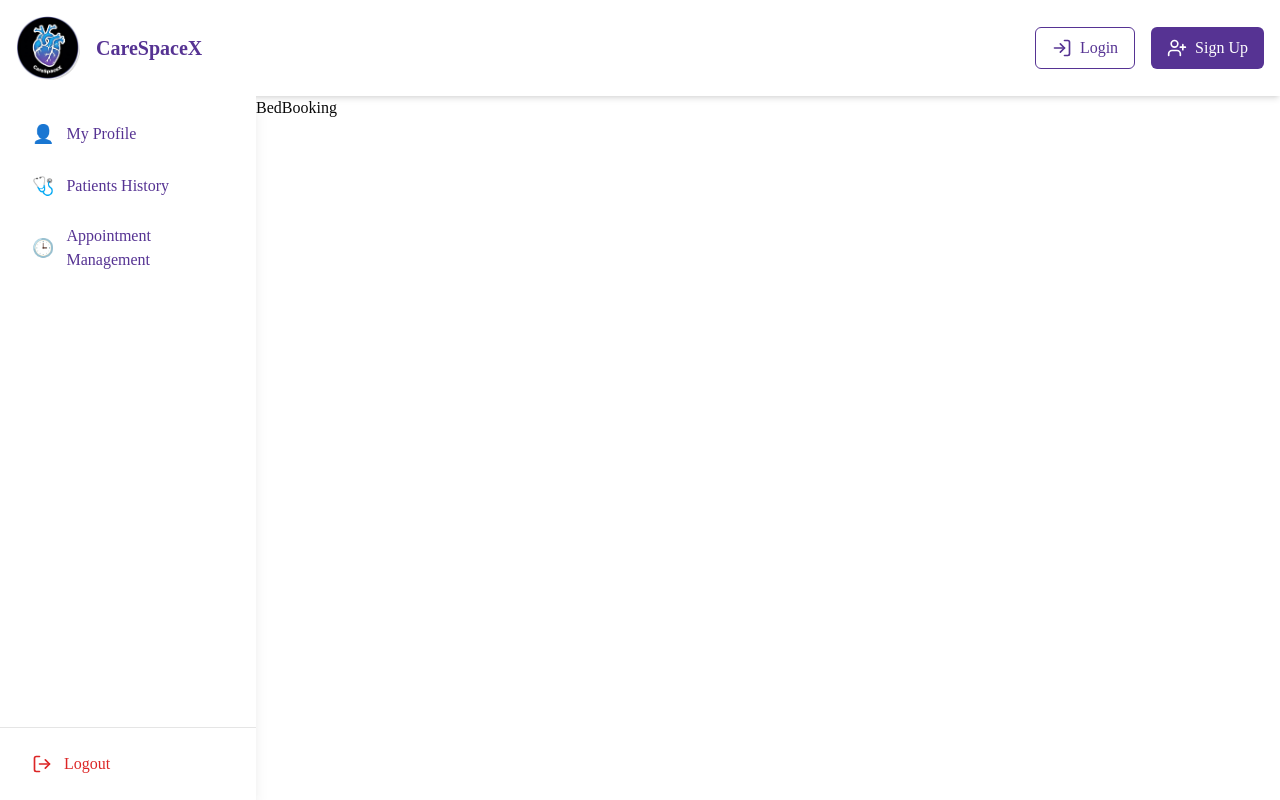
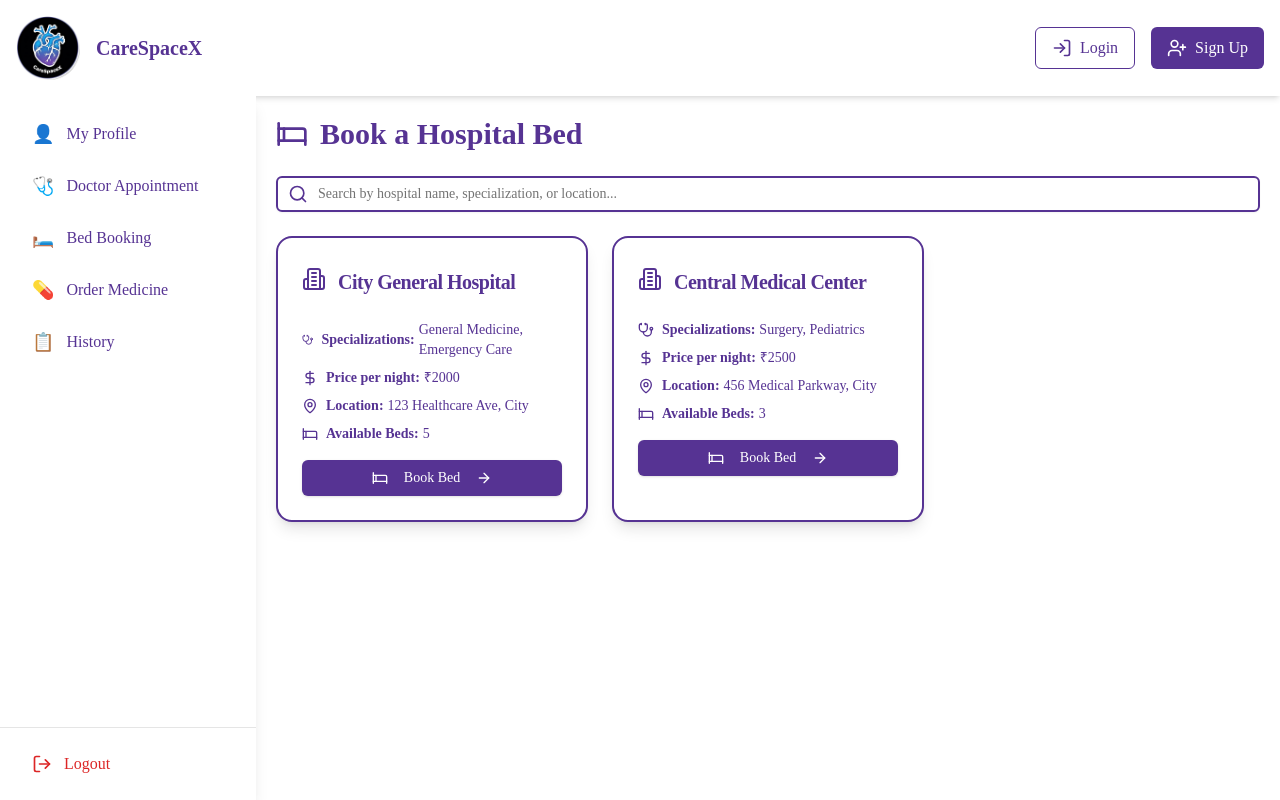
Before and after one commit to Adarshrajsrivastwa/Medical-website, a React (Vite) app in the folder frontend/: page /bed-booking in a window 1280 px wide. Built offline with nearby package versions, Linux system fonts and the light colour scheme; a web font is replaced by a local one.

Commit message:
Bed Booking Page added

```diff
--- a/frontend/src/App.jsx
+++ b/frontend/src/App.jsx
@@ -17,7 +17,7 @@ import DoctorProfile from "./Pages/DoctorDashboard/Profile";
 import AppointmentManagement from "./Pages/DoctorDashboard/AppointmentManagement";
 
 function App() {
-  const [userRole, setUserRole] = useState("doctor");
+  const [userRole, setUserRole] = useState("patient");
 
   return (
     <Router>
--- a/frontend/src/Components/Sidebar.jsx
+++ b/frontend/src/Components/Sidebar.jsx
@@ -15,8 +15,9 @@ const Sidebar = ({ userRole, onLogout }) => {
         ],
         doctor: [
             { path: "/doctor-profile", label: "My Profile", icon: "👤" },
+            { path: "/patients-history", label: "Medicine Help", icon: "💊" },
+            { path: "/appointment-management", label: "Appointment Management", icon: "🕒" },
             { path: "/patients-history", label: "Patients History", icon: "🩺" },
-            { path: "/appointment-management", label: "Appointment Management", icon: "🕒" },
         ],
         hospital: [
             { path: "/hospital-detail", label: "Hospital Info", icon: "🏥" },
--- a/frontend/src/Pages/PatientDashboard/BedBooking.jsx
+++ b/frontend/src/Pages/PatientDashboard/BedBooking.jsx
@@ -1,9 +1,151 @@
-import React from 'react'
+import React, { useState } from 'react';
+import { Card, CardContent, CardHeader, CardTitle } from "@/components/ui/card";
+import { Button } from "@/components/ui/button";
+import { Input } from "@/components/ui/input";
+import {
+  Building2,
+  Bed,
+  DollarSign,
+  MapPin,
+  Search,
+  ArrowRight,
+  Stethoscope
+} from "lucide-react";
+import BookBed from './BookBed';
 
-function BedBooking() {
+const BedBooking = () => {
+  const [searchTerm, setSearchTerm] = useState("");
+  const [isModalOpen, setIsModalOpen] = useState(false);
+  const [selectedHospital, setSelectedHospital] = useState(null);
+
+  // Sample data with INR prices
+  const hospitals = [
+    {
+      id: 1,
+      name: "City General Hospital",
+      specializations: ["General Medicine", "Emergency Care"],
+      pricePerNight: 2000,
+      location: "123 Healthcare Ave, City",
+      availableBeds: 5
+    },
+    {
+      id: 2,
+      name: "Central Medical Center",
+      specializations: ["Surgery", "Pediatrics"],
+      pricePerNight: 2500,
+      location: "456 Medical Parkway, City",
+      availableBeds: 3
+    },
+  ];
+
+  const filteredHospitals = hospitals.filter((hospital) =>
+    `${hospital.name} ${hospital.specializations.join(' ')} ${hospital.location}`
+      .toLowerCase()
+      .includes(searchTerm.toLowerCase())
+  );
+
+  const handleSearchChange = (e) => {
+    setSearchTerm(e.target.value);
+  };
+
+  const handleBookBed = (hospital) => {
+    setSelectedHospital(hospital);
+    setIsModalOpen(true);
+  };
+
+  const handleCloseModal = () => {
+    setIsModalOpen(false);
+    setSelectedHospital(null);
+  };
+
   return (
-    <div>BedBooking</div>
-  )
-}
+    <div className="p-5" style={{ color: "#563393" }}>
+      {/* Rest of the header and search remains the same */}
+      <div className="flex items-center mb-6">
+        <Bed size={32} color="#563393" className="mr-3" />
+        <h1 className="text-3xl font-bold" style={{ color: "#563393" }}>
+          Book a Hospital Bed
+        </h1>
+      </div>
 
-export default BedBooking
+      <div className="relative mb-6">
+        <Search size={20} color="#563393" className="absolute left-3 top-1/2 transform -translate-y-1/2" />
+        <Input
+          placeholder="Search by hospital name, specialization, or location..."
+          className="pl-10 border-2"
+          value={searchTerm}
+          onChange={handleSearchChange}
+          style={{ borderColor: "#563393", color: "#563393" }}
+        />
+      </div>
+
+      <div className="grid grid-cols-1 sm:grid-cols-2 lg:grid-cols-3 gap-6">
+        {filteredHospitals.map((hospital) => (
+          <Card
+            key={hospital.id}
+            className="rounded-2xl shadow-lg hover:shadow-xl transition-shadow duration-300"
+            style={{ backgroundColor: "white", border: "2px solid #563393" }}
+          >
+            <CardHeader className="flex flex-row items-center space-x-3">
+              <Building2 size={24} color="#563393" />
+              <CardTitle className="text-xl" style={{ color: "#563393" }}>
+                {hospital.name}
+              </CardTitle>
+            </CardHeader>
+            <CardContent>
+              <div className="space-y-2 mb-4">
+                <p className="text-sm flex items-center" style={{ color: "#563393" }}>
+                  <Stethoscope size={16} className="mr-2" />
+                  <strong>Specializations:</strong>
+                  <span className="ml-1">{hospital.specializations.join(', ')}</span>
+                </p>
+                <p className="text-sm flex items-center" style={{ color: "#563393" }}>
+                  <DollarSign size={16} className="mr-2" />
+                  <strong>Price per night:</strong>
+                  <span className="ml-1">₹{hospital.pricePerNight}</span>
+                </p>
+                <p className="text-sm flex items-center" style={{ color: "#563393" }}>
+                  <MapPin size={16} className="mr-2" />
+                  <strong>Location:</strong>
+                  <span className="ml-1">{hospital.location}</span>
+                </p>
+                <p className="text-sm flex items-center" style={{ color: "#563393" }}>
+                  <Bed size={16} className="mr-2" />
+                  <strong>Available Beds:</strong>
+                  <span className="ml-1">{hospital.availableBeds}</span>
+                </p>
+              </div>
+              <Button
+                onClick={() => handleBookBed(hospital)}
+                className="w-full flex items-center justify-center hover:bg-[#6F4BA3]"
+                style={{ backgroundColor: "#563393", color: "white" }}
+              >
+                <Bed size={16} className="mr-2" />
+                Book Bed
+                <ArrowRight size={16} className="ml-2" />
+              </Button>
+            </CardContent>
+          </Card>
+        ))}
+      </div>
+
+      {filteredHospitals.length === 0 && (
+        <div className="text-center mt-4 flex flex-col items-center justify-center" style={{ color: "#563393" }}>
+          <Search size={48} color="#563393" className="mb-4" />
+          <p className="text-lg">No hospitals found matching your search.</p>
+        </div>
+      )}
+
+      {selectedHospital && (
+        <BookBed
+          isOpen={isModalOpen}
+          onClose={handleCloseModal}
+          hospitalName={selectedHospital.name}
+          pricePerNight={selectedHospital.pricePerNight}
+        />
+      )}
+    </div>
+  );
+};
+
+export default BedBooking;
--- /dev/null
+++ b/frontend/src/Pages/PatientDashboard/BookBed.jsx
@@ -0,0 +1,102 @@
+import React, { useState } from "react";
+import {
+    Dialog,
+    DialogContent,
+    DialogHeader,
+    DialogTitle,
+    DialogDescription
+} from "@/components/ui/dialog";
+import { Button } from "@/components/ui/button";
+import { Input } from "@/components/ui/input";
+import { Bed, FileText } from "lucide-react";
+
+const BookBedModal = ({
+    isOpen,
+    onClose,
+    hospitalName,
+    pricePerNight
+}) => {
+    const [formData, setFormData] = useState({
+        patientName: "",
+        reason: ""
+    });
+
+    const handleInputChange = (e) => {
+        const { name, value } = e.target;
+        setFormData(prev => ({
+            ...prev,
+            [name]: value,
+        }));
+    };
+
+    const handleSubmit = (e) => {
+        e.preventDefault();
+        console.log("Booking details:", formData);
+        onClose();
+    };
+
+    return (
+        <Dialog open={isOpen} onOpenChange={onClose}>
+            <DialogContent className="max-w-md bg-white">
+                <DialogHeader>
+                    <DialogTitle className="text-2xl flex items-center text-[#563393]">
+                        <Bed className="mr-2 text-[#7A51B3]" />
+                        <span className="text-[#563393]">Book Hospital Bed</span>
+                    </DialogTitle>
+                    <DialogDescription className="text-[#7A51B3]">
+                        Book a bed at {hospitalName} - ₹{pricePerNight}/night
+                    </DialogDescription>
+                </DialogHeader>
+
+                <form onSubmit={handleSubmit} className="space-y-4">
+                    <div>
+                        <label
+                            htmlFor="patientName"
+                            className="flex items-center mb-2 text-[#563393]"
+                        >
+                            <FileText size={16} className="mr-2 text-[#7A51B3]" />
+                            <span>Patient Name</span>
+                        </label>
+                        <Input
+                            id="patientName"
+                            name="patientName"
+                            value={formData.patientName}
+                            onChange={handleInputChange}
+                            placeholder="Enter patient's full name"
+                            required
+                            className="border-[#7A51B3] text-[#563393] focus:border-[#563393]"
+                        />
+                    </div>
+
+                    <div>
+                        <label
+                            htmlFor="reason"
+                            className="flex items-center mb-2 text-[#563393]"
+                        >
+                            <FileText size={16} className="mr-2 text-[#7A51B3]" />
+                            <span>Reason for Admission</span>
+                        </label>
+                        <Input
+                            id="reason"
+                            name="reason"
+                            value={formData.reason}
+                            onChange={handleInputChange}
+                            placeholder="Describe the reason for admission"
+                            required
+                            className="border-[#7A51B3] text-[#563393] focus:border-[#563393]"
+                        />
+                    </div>
+
+                    <Button
+                        type="submit"
+                        className="w-full mt-4 bg-[#563393] text-white hover:bg-[#7A51B3]"
+                    >
+                        Pay Now
+                    </Button>
+                </form>
+            </DialogContent>
+        </Dialog>
+    );
+};
+
+export default BookBedModal;
--- a/frontend/src/Pages/PatientDashboard/DoctorAppointment.jsx
+++ b/frontend/src/Pages/PatientDashboard/DoctorAppointment.jsx
@@ -75,7 +75,7 @@ const DoctorAppointment = ({ doctors }) => {
     console.log(doctor)
     setSelectedDoctor(doctor);
     console.log(`${doctor.charges}`);
-    Cookies.set('price',doctor.charges);
+    Cookies.set('price', doctor.charges);
     setIsModalOpen(true);
   };
 
@@ -138,7 +138,7 @@ const DoctorAppointment = ({ doctors }) => {
                 style={{ backgroundColor: "#563393", color: "white" }}
               >
                 <Calendar size={16} className="mr-2" />
-                Book Now
+                Book Appointment
                 <ArrowRight size={16} className="ml-2" />
               </Button>
             </CardContent>
```
